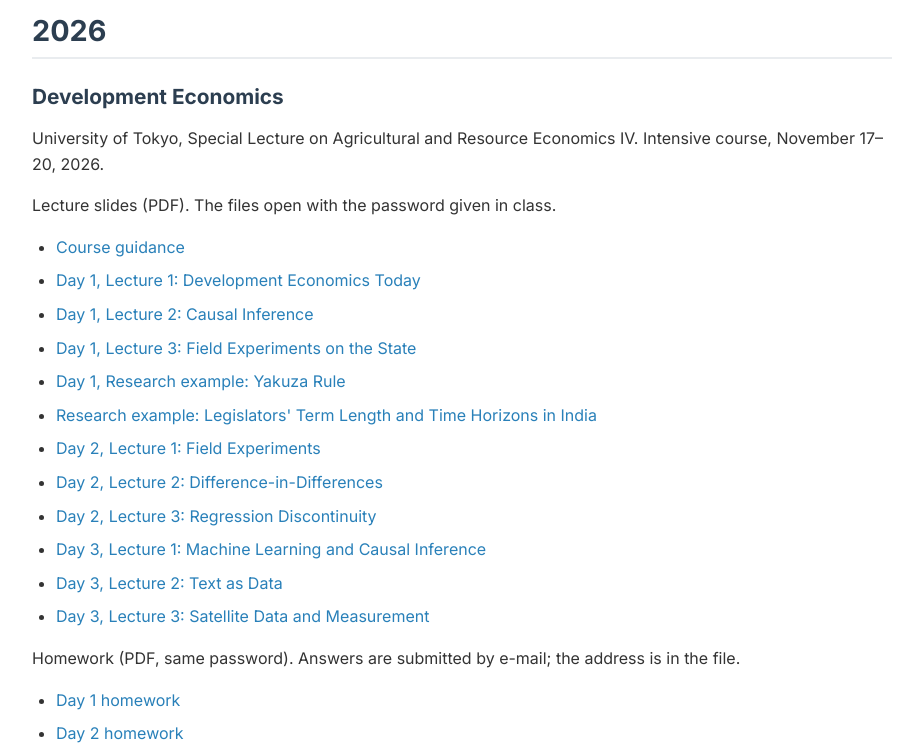
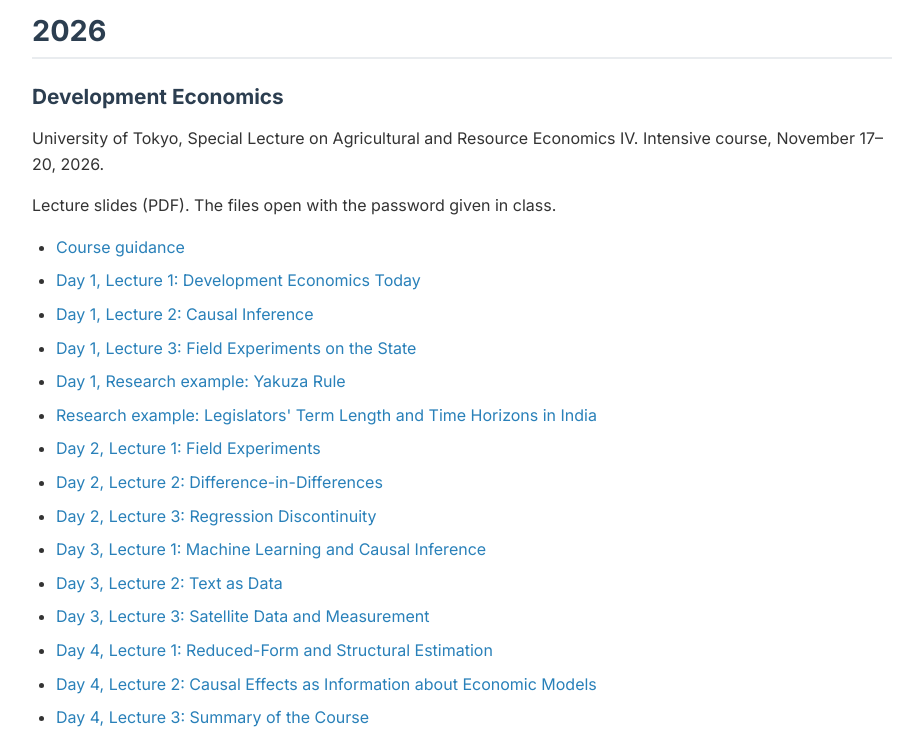
Before and after one commit to JunGoto01/JunGoto01.github.io, a plain HTML site: page teaching.html in a window 1280 px wide. Shown: the part 187-938 px from the top of the page, without its empty margins (178-1092 px from the left). Drawn offline with Linux system fonts and the light colour scheme.

Commit message:
Add the Day 4 slides of Development Economics (UTokyo 2026)
Co-Authored-By: Claude Fable 5.2 <noreply@anthropic.com>

```diff
--- a/teaching.html
+++ b/teaching.html
@@ -67,6 +67,12 @@
                         Lecture 2: Text as Data</a></li>
                 <li><a href="assets/pdf/utokyo-development-economics-2026/day-03-03-satellite-data-and-measurement.pdf">Day
                         3, Lecture 3: Satellite Data and Measurement</a></li>
+                <li><a href="assets/pdf/utokyo-development-economics-2026/day-04-01-experiments-and-policy-design.pdf">Day
+                        4, Lecture 1: Reduced-Form and Structural Estimation</a></li>
+                <li><a href="assets/pdf/utokyo-development-economics-2026/day-04-02-causal-moments-and-economic-models.pdf">Day
+                        4, Lecture 2: Causal Effects as Information about Economic Models</a></li>
+                <li><a href="assets/pdf/utokyo-development-economics-2026/day-04-03-course-summary.pdf">Day 4,
+                        Lecture 3: Summary of the Course</a></li>
             </ul>
             <p>
                 Homework (PDF, same password). Answers are submitted by e-mail; the address is in the file.
```
Also changed, not shown: 3 other files.
